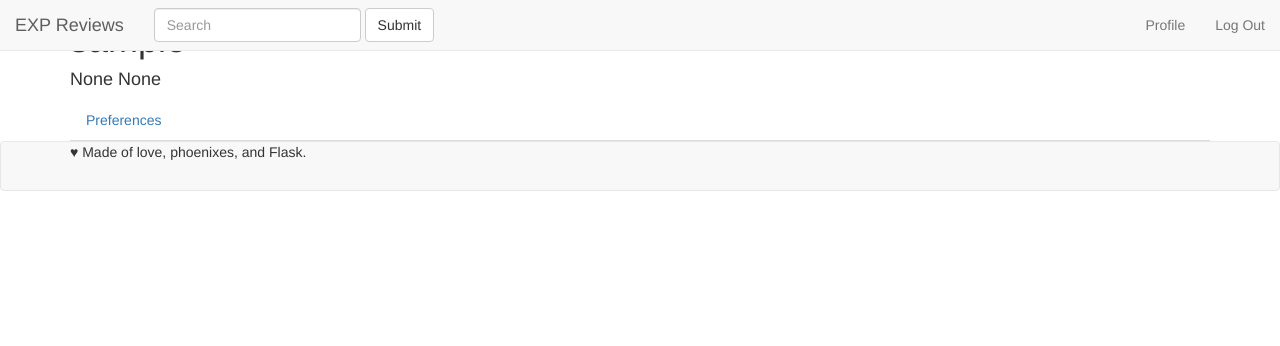
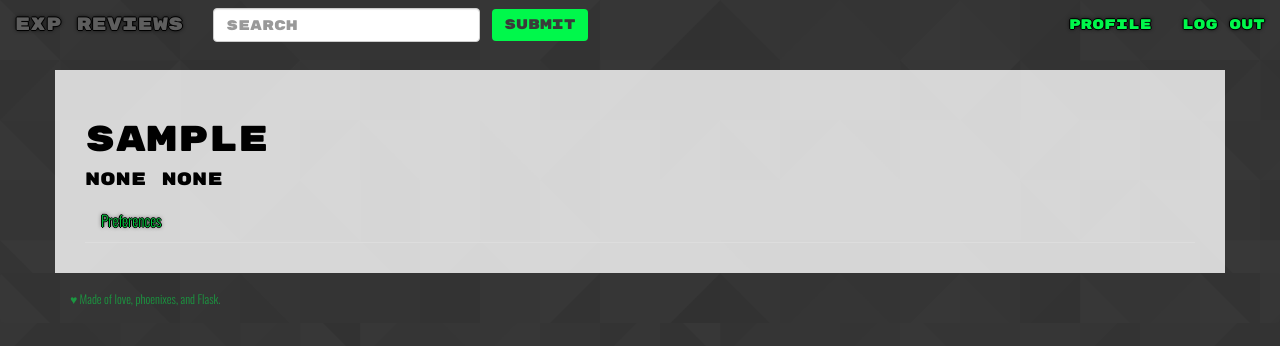
Before and after one commit to subwavesignals/exp_reviews, a Flask app: page /users/1 in a window 1280 px wide. Shown: the top 346 px of the page. Run offline with Flask 2, Linux system fonts and the light colour scheme; the visitor is signed in with stand-in values (Sample User, id 1); data comes from the database, SQL or seed files in the repository; data that the repository does not hold is empty; some libraries are stand-ins or nearby versions.

Commit message:
Updated styles

```diff
--- a/static/css/styles.css
+++ b/static/css/styles.css
@@ -1,3 +1,215 @@
+/******************************************************************************/
+/*Overall Styles*/
+body {
+    background-image: url("/static/img/footer_lodyas.png");
+    font-family: 'Oswald', sans-serif;
+    font-size: 14px;
+    padding-top: 70px;
+    line-height: 1.75;
+}
+
+h1, h2, h3, h4, h5, h6, .navbar {
+    font-family: 'Rubik Mono One', sans-serif;
+}
+
+.navbar {
+    background-image: url("/static/img/footer_lodyas.png");
+    border: 0px;
+}
+
+.navbar div.container-fluid a {
+    color: rgb(00, 248, 75);
+}
+
+.navbar .btn {
+    background-color: rgb(00, 248, 75);
+    color: #3A3A3A;
+    border: 0px;
+}
+
+.navbar p.footer {
+    padding-top: 15px;
+    color: rgba(00, 248, 75, 0.5);
+    font-family: 'Oswald', sans-serif;
+    font-size: 12px;
+}
+
+a {
+    color: rgba(00, 248, 75, 0.8);
+    text-shadow: 0px 0px 4px #000, -1px 0 black, 0 1px black, 1px 0 black, 0 -1px black;
+}
+
+a:hover {
+    color: white;
+    text-decoration: none;
+}
+
+a:visited {
+    text-decoration: none;
+}
+
+/******************************************************************************/
+/*Carousel Styles*/
 .carousel-control {
     width: 3%;
-};
+}
+
+.carousel a {
+    color: white;
+    text-shadow: 0px 0px 10px #000, -1px 0 black, 0 1px black, 1px 0 black, 0 -1px black;
+    font-family: 'Oswald', sans-serif;
+    font-size: 20px;
+}
+
+.carousel a:hover {
+    color: rgb(00, 248, 75);
+    text-shadow: 0px 0px 10px #000;
+    font-family: 'Oswald', sans-serif;
+}
+
+
+.carousel-caption h3{
+    color: white;
+    text-shadow: 0px 0px 10px #000, -1px 0 black, 0 1px black, 1px 0 black, 0 -1px black;
+    font-family: 'Oswald', sans-serif;
+}
+
+.carousel {
+    margin-bottom: 15px;
+}
+
+.carousel img {
+    vertical-align: middle;
+}
+
+/******************************************************************************/
+/*Homepage Styles*/
+
+h3.homepage-section-header {
+    color: rgb(00, 248, 75);
+    padding-bottom: 10px;
+}
+
+div.section {
+    margin-top: 50px;
+    margin-bottom: 50px;
+}
+
+#title {
+    font-size: 70px;
+    text-align: center;
+    position: relative;
+    top: 155px;
+}
+
+/******************************************************************************/
+/*Search Page Styles*/
+
+.results {
+    background-color: rgba(255, 255, 255, 0.8);
+    color: black;
+    font-size: 15px;
+}
+
+.results label {
+    padding-left: 5px;
+    padding-right: 10px;
+}
+
+.results a {
+    font-family: 'Rubik Mono One', sans-serif;
+    font-size: 17px;
+}
+
+.results a:hover {
+    color: white;
+    text-decoration: none;
+}
+
+/******************************************************************************/
+/*Game Page Styles*/
+
+.game {
+    background-color: rgba(255, 255, 255, 0.8);
+}
+
+.game-details {
+    color: black;
+    font-size: 15px;
+    padding: 30px;
+}
+
+.game-summary-storyline, .game-about, .game-scores{
+    padding-top: 30px;
+}
+
+.game-name {
+    text-align: center;
+}
+
+img.score-icon {
+    position: relative;
+    top: 20px;
+}
+
+.nav-tabs>li.active>a, .nav-tabs>li.active>a:focus, .nav-tabs>li.active>a:hover {
+    color: rgba(00, 248, 75, 1);
+    cursor: default;
+    background-color: rgba(0, 0, 0, 0.30);
+    border: 1px solid rgba(0, 0, 0, 0.95)
+    border-bottom-color: transparent;
+}
+
+.review {
+    padding: 7px;
+    margin-top: 7px;
+    margin-bottom: 7px;
+}
+
+.review-inner {
+    border: 1px solid black;
+    border-radius: 5px;
+    padding: 10px;
+    vertical-align: middle;
+}
+
+.pagination-link-holder {
+    margin-left: 10px;
+    margin-right: 10px;
+}
+
+.pagination-links {
+    text-align: center;
+    padding-bottom: 15px;
+}
+
+iframe {
+    padding-left: 5px;
+    padding-right: 5px;
+    margin-left: 13px;
+    margin-right: auto;
+}
+
+div#review-breakdown {
+    margin-bottom: 25px;
+}
+
+label {
+    margin-right: 10px;
+}
+
+.add-button {
+    padding: 15px;
+    text-align: center;
+}
+
+/******************************************************************************/
+/*User Page Styles*/
+
+.user {
+    background-color: rgba(255, 255, 255, 0.8);
+    color: black;
+    font-size: 15px;
+    padding: 30px;
+
+}
```
